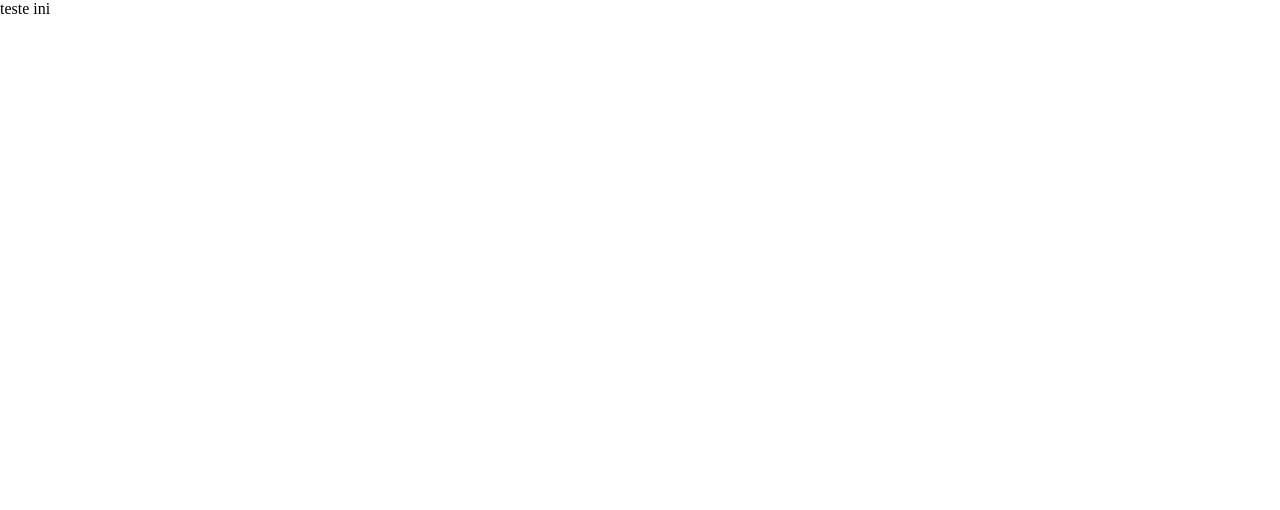
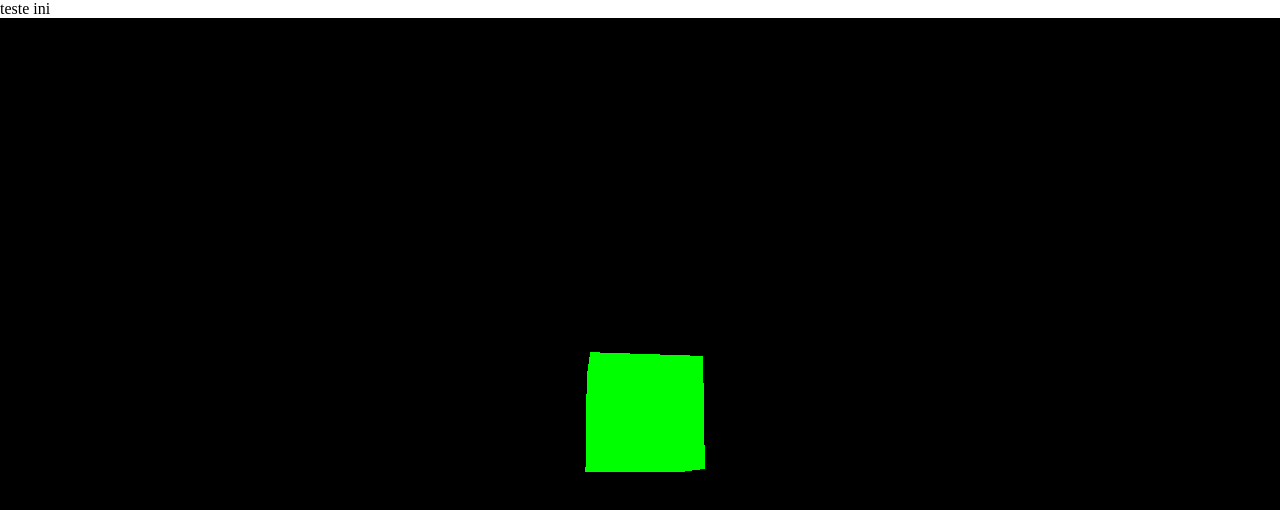
Before and after one commit to awprojdes/awpage, a plain HTML site: page index.html in a window 1280 px wide. Drawn offline with Linux system fonts and the light colour scheme; the site is published under a folder, as on GitHub Pages, so addresses that start at the root find nothing.

Commit message:
Update index.html

```diff
--- a/index.html
+++ b/index.html
@@ -6,7 +6,7 @@
 		<style>
 			body { margin: 0; }
 		</style>
-		<script type="module" crossorigin src="/assets/index-TtgFvxWn.js"></script>
+		<script type="module" crossorigin src="./assets/index-TtgFvxWn.js"></script>
 	</head>
 	<body>
     teste ini
```
